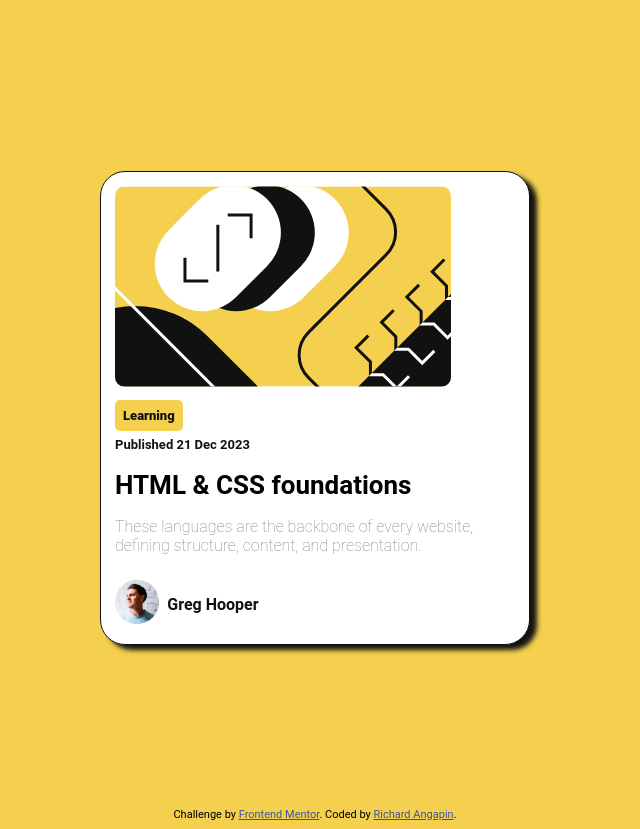
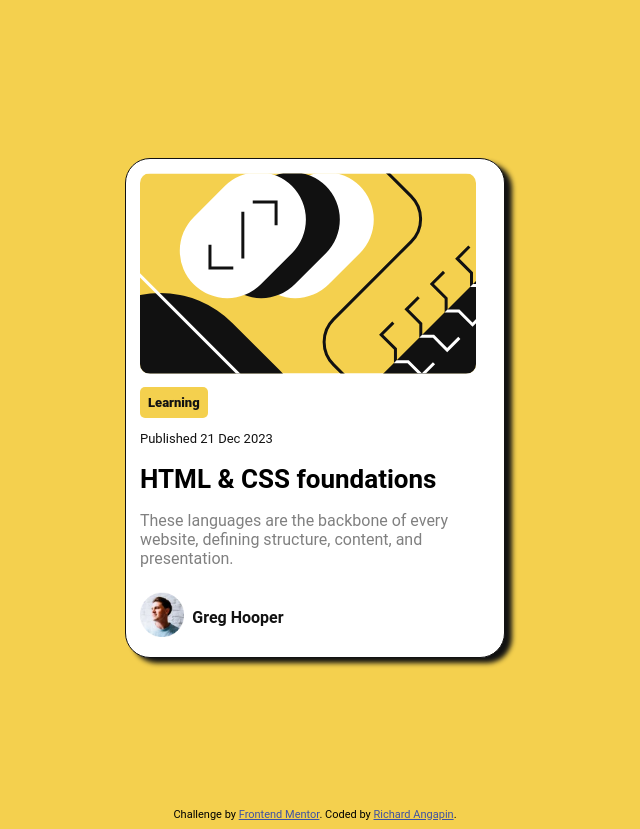
Before and after one commit to rangapin/blog-card-main, a plain HTML site: page index.html in a window 1280 px wide. Shown: the whole page, without its empty margins (325-965 px from the left). Drawn offline with Linux system fonts and the light colour scheme.

Commit message:
updated card size

```diff
--- a/style.css
+++ b/style.css
@@ -1,6 +1,6 @@
 body {
     background-color: hsl(47, 88%, 63%);
-    font-family: roboto, sans-serif;
+    font-family: roboto, sans serif;
 }
 
 p {
@@ -17,7 +17,7 @@ p {
 }
 
 .card {
-    width: 50vh;
+    width: 350px;
     text-align: left;
     padding: 14px;
     border: 1px solid hsl(0, 0%, 7%);
@@ -42,9 +42,9 @@ img {
 }
 
 .date p {
-    font-weight: 600;
+    font-weight: 400;
     font-size: small;
-
+    margin-top: 20px;
 }
 
 header {
@@ -54,6 +54,8 @@ header {
 main p {
     color: hsl(0, 0%, 50%);
     padding-bottom: 0.5em;
+    font-family: roboto, sans serif;
+    font-weight: 400;
 }
 
 footer {
```
